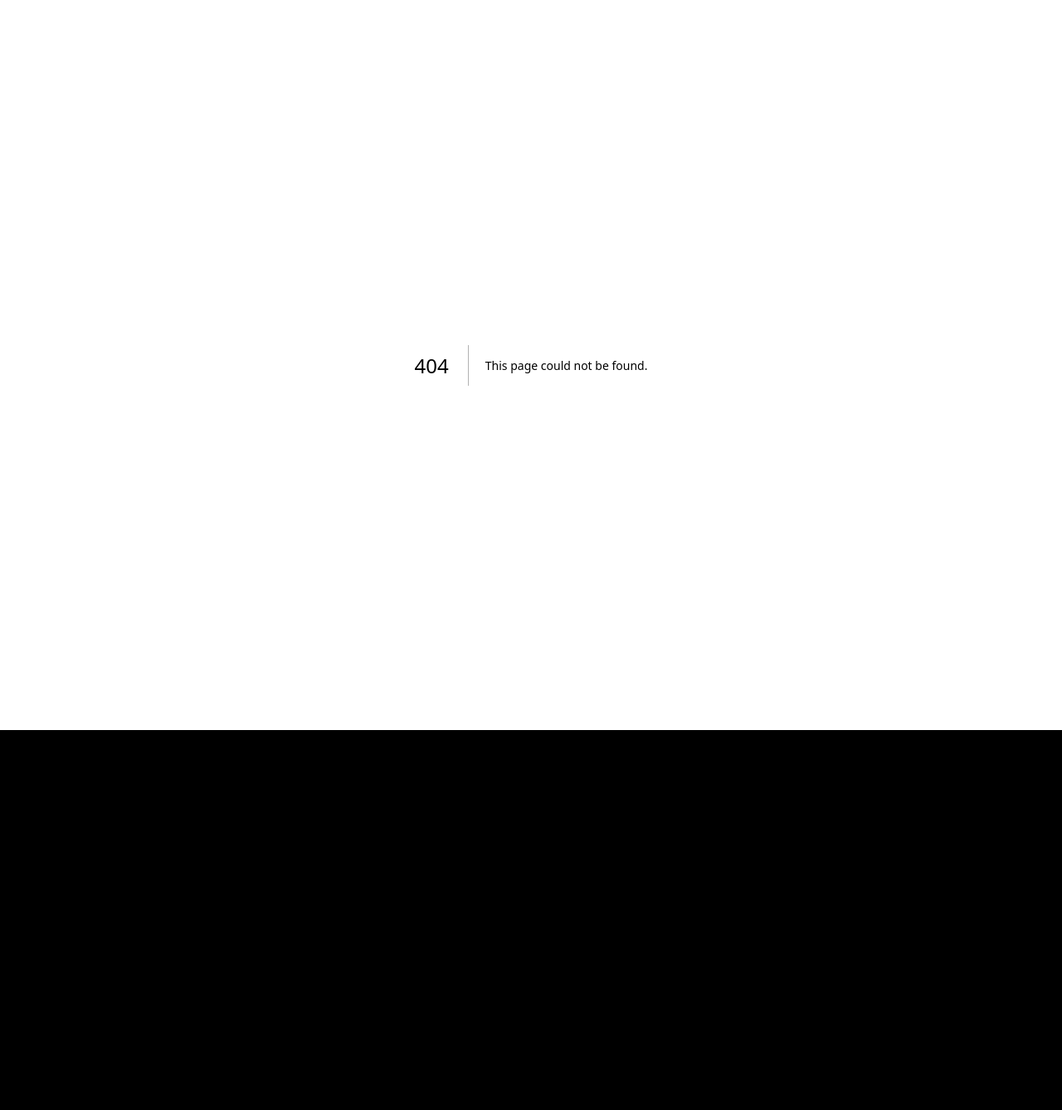
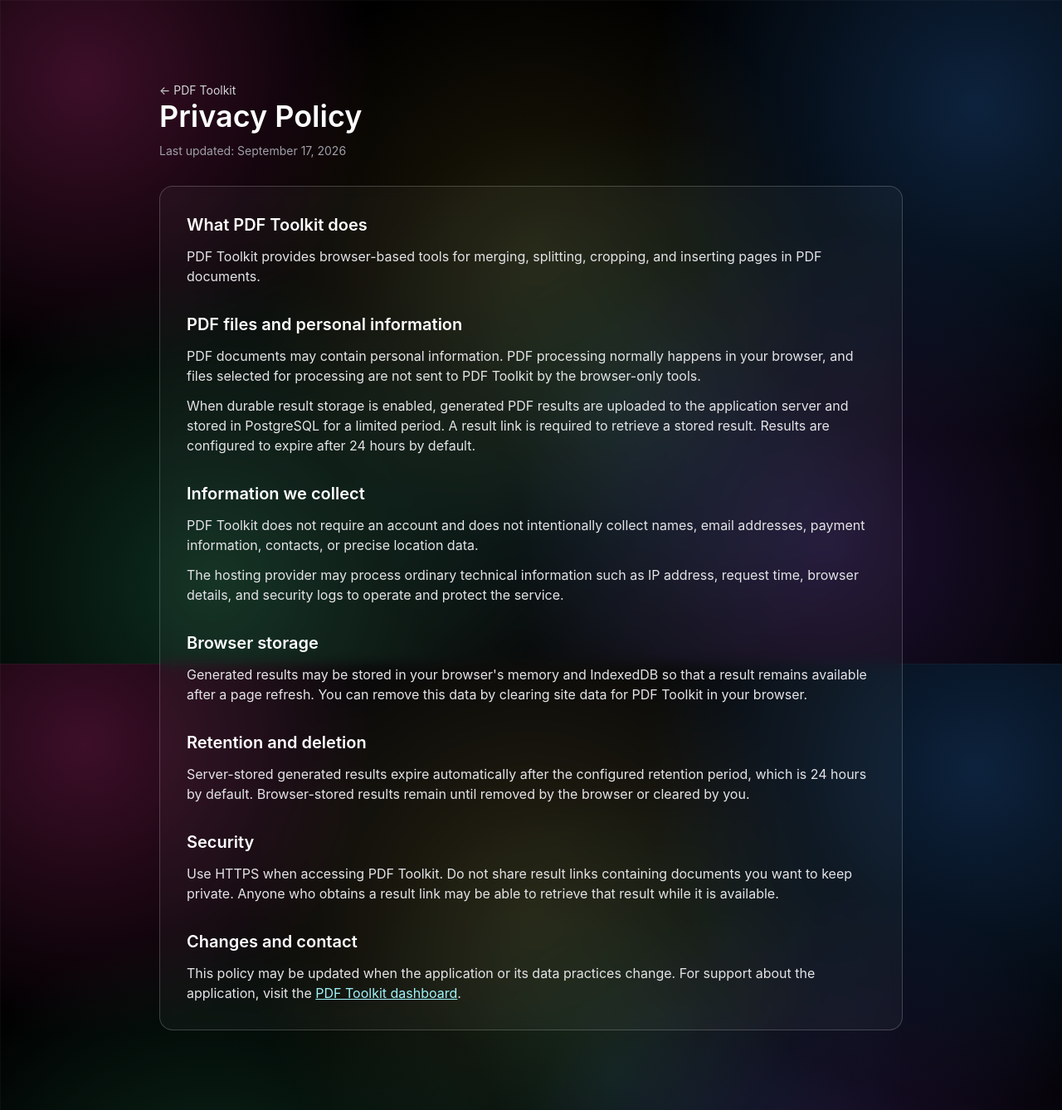
Before and after one commit to SIMARSINGHRAYAT/PDF-TOOLKIT, a Next.js app: page /privacy in a window 1280 px wide. Before the commit this address had no page. Shown: the whole page at 83% size. Before the commit the page ends 880 px from the top, so only its background shows below. Built offline with nearby package versions, Linux system fonts and the light colour scheme.

Commit message:
Add privacy policy page

```diff
--- /dev/null
+++ b/src/app/privacy/page.tsx
@@ -0,0 +1,57 @@
+import Link from "next/link";
+
+export const metadata = {
+  title: "Privacy Policy | PDF Toolkit",
+  description: "Privacy information for PDF Toolkit.",
+};
+
+export default function PrivacyPage() {
+  return (
+    <section className="mx-auto max-w-4xl space-y-8 py-8 text-zinc-200 sm:py-14">
+      <div className="space-y-3">
+        <Link href="/" className="text-sm text-zinc-300 hover:text-white">← PDF Toolkit</Link>
+        <h1 className="text-4xl font-semibold text-white">Privacy Policy</h1>
+        <p className="text-sm text-zinc-400">Last updated: September 17, 2026</p>
+      </div>
+
+      <div className="space-y-8 rounded-2xl border border-white/20 bg-white/[0.04] p-6 backdrop-blur-sm sm:p-8">
+        <section className="space-y-3">
+          <h2 className="text-xl font-semibold text-white">What PDF Toolkit does</h2>
+          <p>PDF Toolkit provides browser-based tools for merging, splitting, cropping, and inserting pages in PDF documents.</p>
+        </section>
+
+        <section className="space-y-3">
+          <h2 className="text-xl font-semibold text-white">PDF files and personal information</h2>
+          <p>PDF documents may contain personal information. PDF processing normally happens in your browser, and files selected for processing are not sent to PDF Toolkit by the browser-only tools.</p>
+          <p>When durable result storage is enabled, generated PDF results are uploaded to the application server and stored in PostgreSQL for a limited period. A result link is required to retrieve a stored result. Results are configured to expire after 24 hours by default.</p>
+        </section>
+
+        <section className="space-y-3">
+          <h2 className="text-xl font-semibold text-white">Information we collect</h2>
+          <p>PDF Toolkit does not require an account and does not intentionally collect names, email addresses, payment information, contacts, or precise location data.</p>
+          <p>The hosting provider may process ordinary technical information such as IP address, request time, browser details, and security logs to operate and protect the service.</p>
+        </section>
+
+        <section className="space-y-3">
+          <h2 className="text-xl font-semibold text-white">Browser storage</h2>
+          <p>Generated results may be stored in your browser&apos;s memory and IndexedDB so that a result remains available after a page refresh. You can remove this data by clearing site data for PDF Toolkit in your browser.</p>
+        </section>
+
+        <section className="space-y-3">
+          <h2 className="text-xl font-semibold text-white">Retention and deletion</h2>
+          <p>Server-stored generated results expire automatically after the configured retention period, which is 24 hours by default. Browser-stored results remain until removed by the browser or cleared by you.</p>
+        </section>
+
+        <section className="space-y-3">
+          <h2 className="text-xl font-semibold text-white">Security</h2>
+          <p>Use HTTPS when accessing PDF Toolkit. Do not share result links containing documents you want to keep private. Anyone who obtains a result link may be able to retrieve that result while it is available.</p>
+        </section>
+
+        <section className="space-y-3">
+          <h2 className="text-xl font-semibold text-white">Changes and contact</h2>
+          <p>This policy may be updated when the application or its data practices change. For support about the application, visit the <Link href="/dashboard" className="text-cyan-200 underline hover:text-cyan-100">PDF Toolkit dashboard</Link>.</p>
+        </section>
+      </div>
+    </section>
+  );
+}
```
